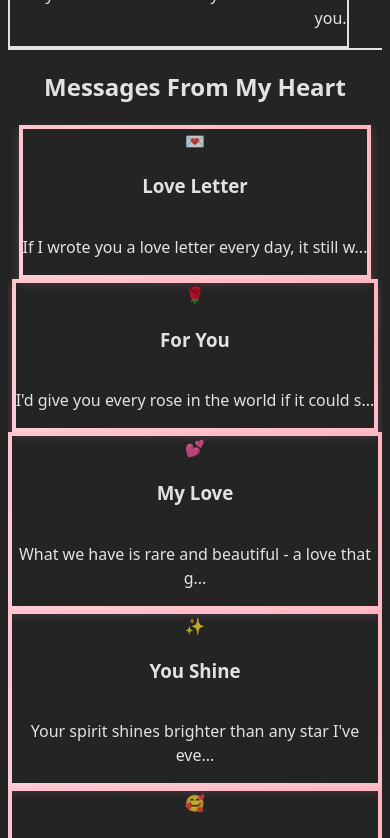
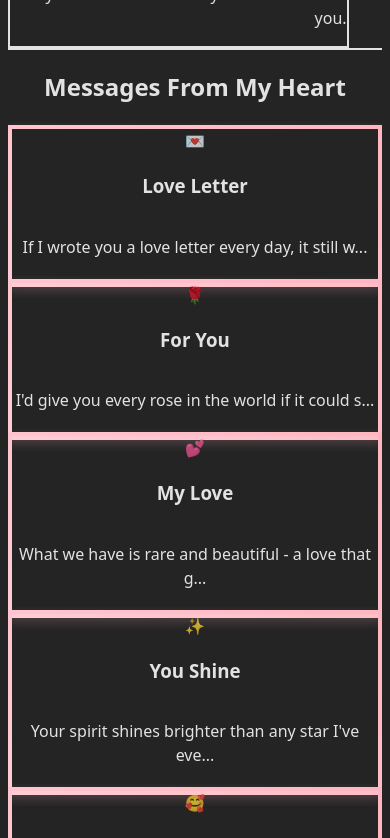
Before and after one commit to Yombia/ForMine, a React (Vite) app: page / in a window 390 px wide. Shown: the part 3400-4238 px from the top of the page. Built offline with nearby package versions, Linux system fonts and the light colour scheme.

Commit message:
love 3 💖

```diff
--- a/src/App.jsx
+++ b/src/App.jsx
@@ -485,7 +485,7 @@ function App() {
             ))}
           </div>
 
-          <div className="relative z-10">
+          <div className="grid grid-cols-1 sm:grid-cols-2 lg:grid-cols-3 gap-6 relative z-10">
             {[
               {
                 emoji: "💌",
@@ -521,29 +521,17 @@ function App() {
               const [expandedIndex, setExpandedIndex] = useState(null);
               const previewText = item.message.substring(0, 50) + "...";
 
-              const handleExpand = (index) => {
-                if (expandedIndex === index) {
-                  setExpandedIndex(null); // Unexpand jika yang sama diklik lagi
-                } else {
-                  setExpandedIndex(index); // Expand yang baru, otomatis unexpand yang lama
-                }
-              };
-
               return (
+                <>
                   <div
                     key={i}
-                  className="message-container inline-block w-64 h-64 transition-all duration-500 ease-in-out"
-                >
-                  {!expandedIndex && (
-                    <div
-                      className="p-4 bg-white rounded-2xl shadow-lg border-4 border-dynamic-heart hover:shadow-xl cursor-pointer flex flex-col items-center text-center h-full"
-                      onClick={() => handleExpand(i)}
+                    className={`p-4 bg-white rounded-2xl shadow-lg border-4 border-dynamic-heart hover:shadow-xl cursor-pointer flex flex-col items-center text-center h-full transition-all duration-300 ${expandedIndex === i ? 'hidden' : ''}`}
+                    onClick={() => setExpandedIndex(i)}
                   >
                     <div className="text-4xl mb-2 animate-pulse-slow text-rose-500">{item.emoji}</div>
                     <h3 className="text-xl font-bold text-rose-700 mb-2 animate-fadeIn-up">{item.title}</h3>
                     <p className="text-sm text-gray-700 leading-tight line-clamp-3">{previewText}</p>
                   </div>
-                  )}
                   {expandedIndex === i && (
                     <div className="fixed inset-0 z-50 flex items-center justify-center bg-black/60 backdrop-blur-md" onClick={() => setExpandedIndex(null)}>
                       <div className="p-8 bg-white rounded-2xl shadow-2xl border-4 border-dynamic-heart-expanded flex flex-col items-center text-center relative overflow-hidden max-w-3xl w-full">
@@ -561,7 +549,7 @@ function App() {
                       </div>
                     </div>
                   )}
-                </div>
+                </>
               );
             })}
           </div>
```
Lines whose indentation alone changed are shown as unchanged.
